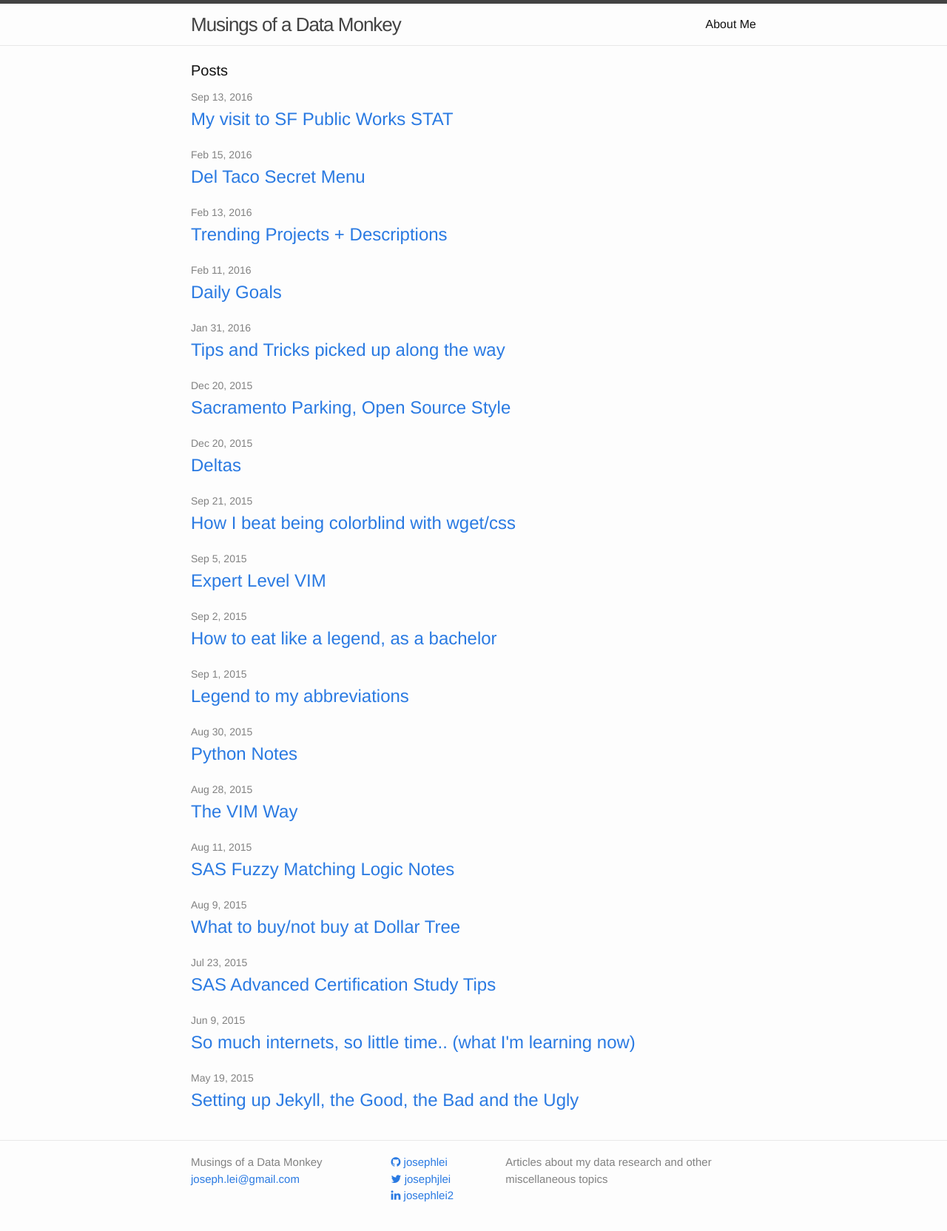
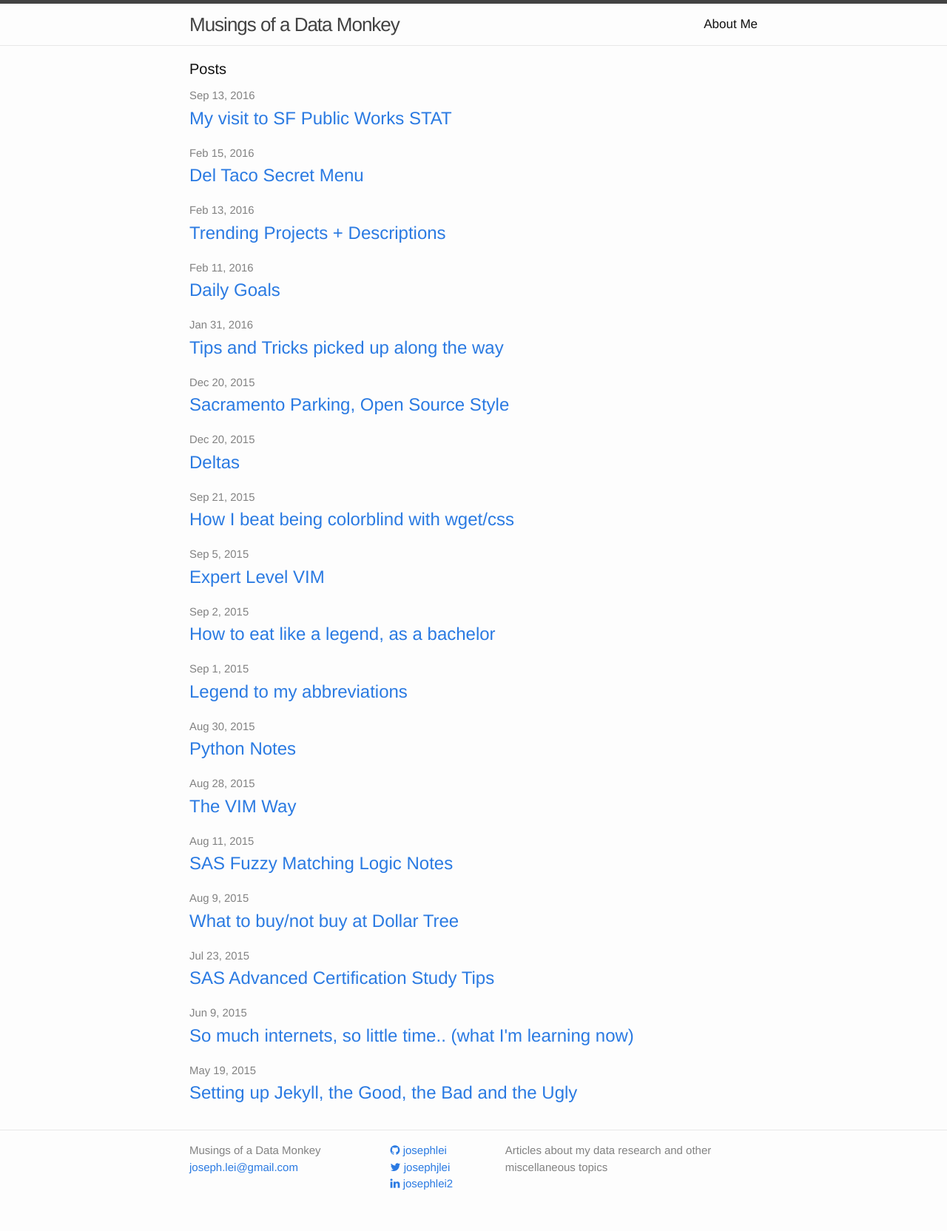
Before and after one commit to josephlei/jjl-website, a Jekyll site: the page built from index.html, in a window 1280 px wide. Shown: the whole page at 74% size. Built offline with Jekyll 4.4.1, drawn with Linux system fonts in a browser that asks for light colours; nearby versions of some CDN libraries.

Commit message:
direct shell update

```diff
--- a/css/main.scss
+++ b/css/main.scss
@@ -5,11 +5,11 @@
 
 // Our variables
 $base-font-family: Helvetica, Arial, sans-serif;
-$base-font-size:   16px;
+$base-font-size:   17px;
 $small-font-size:  $base-font-size * 0.875;
 $base-line-height: 1.5;
 
-$spacing-unit:     18px;
+$spacing-unit:     16px;
 
 $text-color:       #111;
 $background-color: #fdfdfd;
```
Also changed, not shown: _sass/_base.scss (+5 -25 lines).
